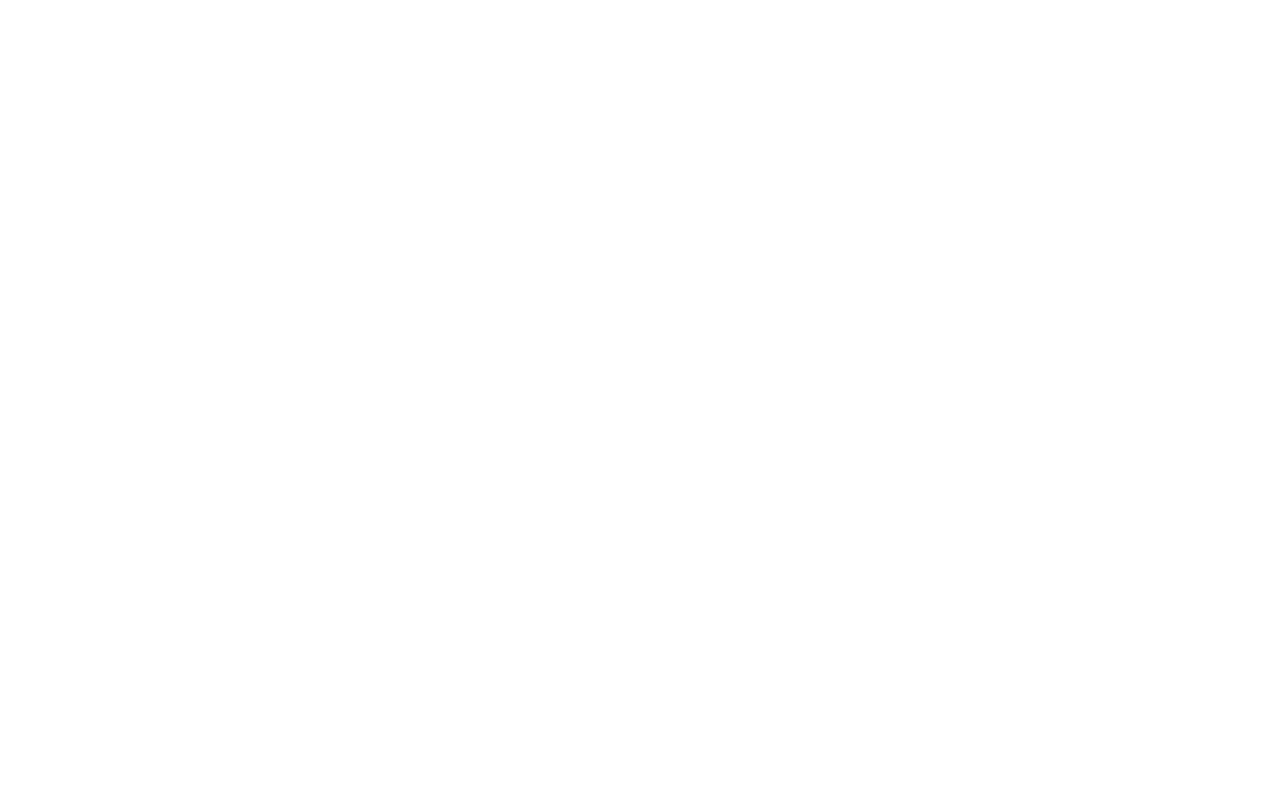
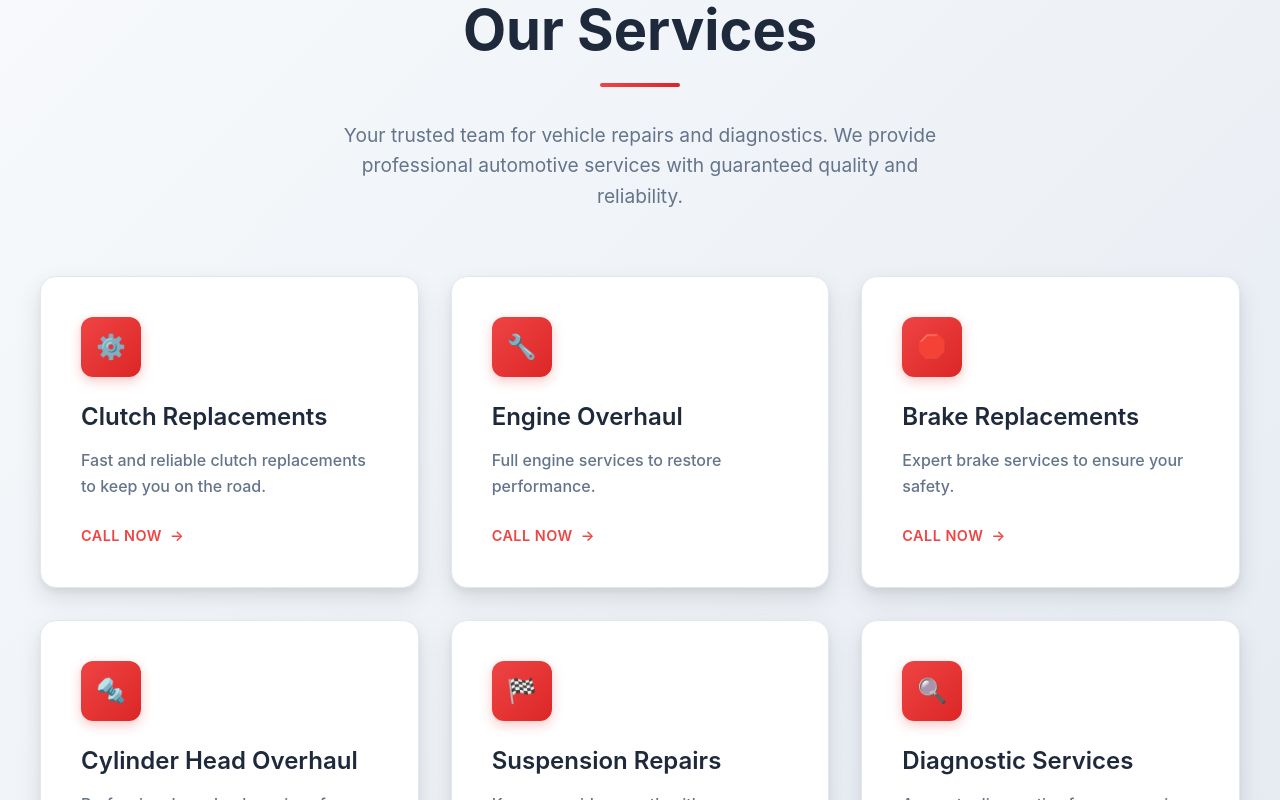
Before and after one commit to ofentse-sithole/Opel-Stop, a React (Vite) app: page / in a window 1280 px wide. Shown: the part 1900-2700 px from the top of the page. Before the commit the page ends 1761 px from the top, so only its background shows below. Built offline with nearby package versions, Linux system fonts and the light colour scheme.

Commit message:
added the service section

```diff
--- a/src/components/Sections/ServicesInfomation.jsx
+++ b/src/components/Sections/ServicesInfomation.jsx
@@ -0,0 +1,235 @@
+import React from 'react';
+import styled from 'styled-components';
+
+const ServicesSection = styled.section`
+  padding: 5rem 2rem;
+  background: linear-gradient(135deg, #f8fafc 0%, #e2e8f0 100%);
+  min-height: 100vh;
+
+  @media (max-width: 768px) {
+    padding: 3rem 1rem;
+  }
+`;
+
+const Container = styled.div`
+  max-width: 1200px;
+  margin: 0 auto;
+`;
+
+const ServicesHeader = styled.div`
+  text-align: center;
+  margin-bottom: 4rem;
+`;
+
+const MainTitle = styled.h2`
+  font-size: 3.5rem;
+  font-weight: 700;
+  color: #1e293b;
+  margin-bottom: 1rem;
+  position: relative;
+  display: inline-block;
+
+  &::after {
+    content: '';
+    position: absolute;
+    left: 50%;
+    bottom: -15px;
+    transform: translateX(-50%);
+    width: 80px;
+    height: 4px;
+    background: linear-gradient(90deg, #ef4444, #dc2626);
+    border-radius: 2px;
+  }
+
+  @media (max-width: 768px) {
+    font-size: 2.5rem;
+  }
+`;
+
+const Subtitle = styled.p`
+  font-size: 1.2rem;
+  color: #64748b;
+  max-width: 600px;
+  margin: 0 auto;
+  line-height: 1.6;
+  margin-top: 2rem;
+`;
+
+const ServicesGrid = styled.div`
+  display: grid;
+  grid-template-columns: repeat(auto-fit, minmax(350px, 1fr));
+  gap: 2rem;
+
+  @media (max-width: 768px) {
+    grid-template-columns: 1fr;
+    gap: 1.5rem;
+  }
+`;
+
+const ServiceItem = styled.a`
+  background: white;
+  padding: 2.5rem;
+  border-radius: 16px;
+  text-decoration: none;
+  color: inherit;
+  box-shadow: 0 4px 6px rgba(0, 0, 0, 0.05), 0 10px 25px rgba(0, 0, 0, 0.1);
+  transition: all 0.3s cubic-bezier(0.4, 0, 0.2, 1);
+  position: relative;
+  overflow: hidden;
+  border: 1px solid #e2e8f0;
+
+  &::before {
+    content: '';
+    position: absolute;
+    top: 0;
+    left: 0;
+    width: 100%;
+    height: 4px;
+    background: linear-gradient(90deg, #ef4444, #dc2626);
+    transform: scaleX(0);
+    transform-origin: left;
+    transition: transform 0.3s ease;
+  }
+
+  &:hover {
+    transform: translateY(-8px);
+    box-shadow: 0 20px 40px rgba(0, 0, 0, 0.1), 0 8px 16px rgba(0, 0, 0, 0.06);
+
+    &::before {
+      transform: scaleX(1);
+    }
+  }
+
+  &:active {
+    transform: translateY(-4px);
+  }
+`;
+
+const ServiceIcon = styled.div`
+  width: 60px;
+  height: 60px;
+  background: linear-gradient(135deg, #ef4444, #dc2626);
+  border-radius: 12px;
+  display: flex;
+  align-items: center;
+  justify-content: center;
+  margin-bottom: 1.5rem;
+  font-size: 1.5rem;
+  color: white;
+  box-shadow: 0 4px 12px rgba(239, 68, 68, 0.3);
+`;
+
+const ServiceTitle = styled.h3`
+  font-size: 1.5rem;
+  font-weight: 600;
+  color: #1e293b;
+  margin-bottom: 1rem;
+  line-height: 1.3;
+`;
+
+const ServiceDescription = styled.p`
+  font-size: 1rem;
+  color: #64748b;
+  line-height: 1.6;
+  margin-bottom: 1.5rem;
+`;
+
+const CallButton = styled.div`
+  display: inline-flex;
+  align-items: center;
+  gap: 0.5rem;
+  color: #ef4444;
+  font-weight: 600;
+  font-size: 0.9rem;
+  text-transform: uppercase;
+  letter-spacing: 0.5px;
+  transition: color 0.3s ease;
+
+  &::after {
+    content: '→';
+    transition: transform 0.3s ease;
+  }
+
+  ${ServiceItem}:hover & {
+    color: #dc2626;
+
+    &::after {
+      transform: translateX(4px);
+    }
+  }
+`;
+
+const services = [
+  {
+    title: "Clutch Replacements",
+    description: "Fast and reliable clutch replacements to keep you on the road.",
+    icon: "⚙️"
+  },
+  {
+    title: "Engine Overhaul",
+    description: "Full engine services to restore performance.",
+    icon: "🔧"
+  },
+  {
+    title: "Brake Replacements",
+    description: "Expert brake services to ensure your safety.",
+    icon: "🛑"
+  },
+  {
+    title: "Cylinder Head Overhaul",
+    description: "Professional overhaul services for lasting engine health.",
+    icon: "🔩"
+  },
+  {
+    title: "Suspension Repairs",
+    description: "Keep your ride smooth with our suspension services.",
+    icon: "🏁"
+  },
+  {
+    title: "Diagnostic Services",
+    description: "Accurate diagnostics for any warning lights or issues.",
+    icon: "🔍"
+  },
+  {
+    title: "Towing Services",
+    description: "Emergency towing available for your convenience.",
+    icon: "🚛"
+  }
+];
+
+const AutomotiveServices = () => {
+  return (
+    <ServicesSection>
+      <Container>
+        <ServicesHeader>
+          <MainTitle>Our Services</MainTitle>
+          <Subtitle>
+            Your trusted team for vehicle repairs and diagnostics.
+            We provide professional automotive services with guaranteed quality and reliability.
+          </Subtitle>
+        </ServicesHeader>
+
+        <ServicesGrid>
+          {services.map((service, index) => (
+            <ServiceItem
+              key={index}
+              href="tel:+27824034735"
+              aria-label={`Call for ${service.title}`}
+            >
+              <ServiceIcon>
+                {service.icon}
+              </ServiceIcon>
+              <ServiceTitle>{service.title}</ServiceTitle>
+              <ServiceDescription>{service.description}</ServiceDescription>
+              <CallButton>
+                Call Now
+              </CallButton>
+            </ServiceItem>
+          ))}
+        </ServicesGrid>
+      </Container>
+    </ServicesSection>
+  );
+};
+
+export default AutomotiveServices;
--- a/src/components/pages/Home.jsx
+++ b/src/components/pages/Home.jsx
@@ -1,12 +1,14 @@
 import '../../App.css'
 import HomeSection from '../section/HomeSection'
 import AboutSec from '../Sections/AboutInformation'
+import ServiceSec from '../Sections/ServicesInfomation'
 
 const Home = () => {
     return (
         <div>
             <HomeSection/>
             <AboutSec/>
+            <ServiceSec/>
         </div>
     )
 }
```
